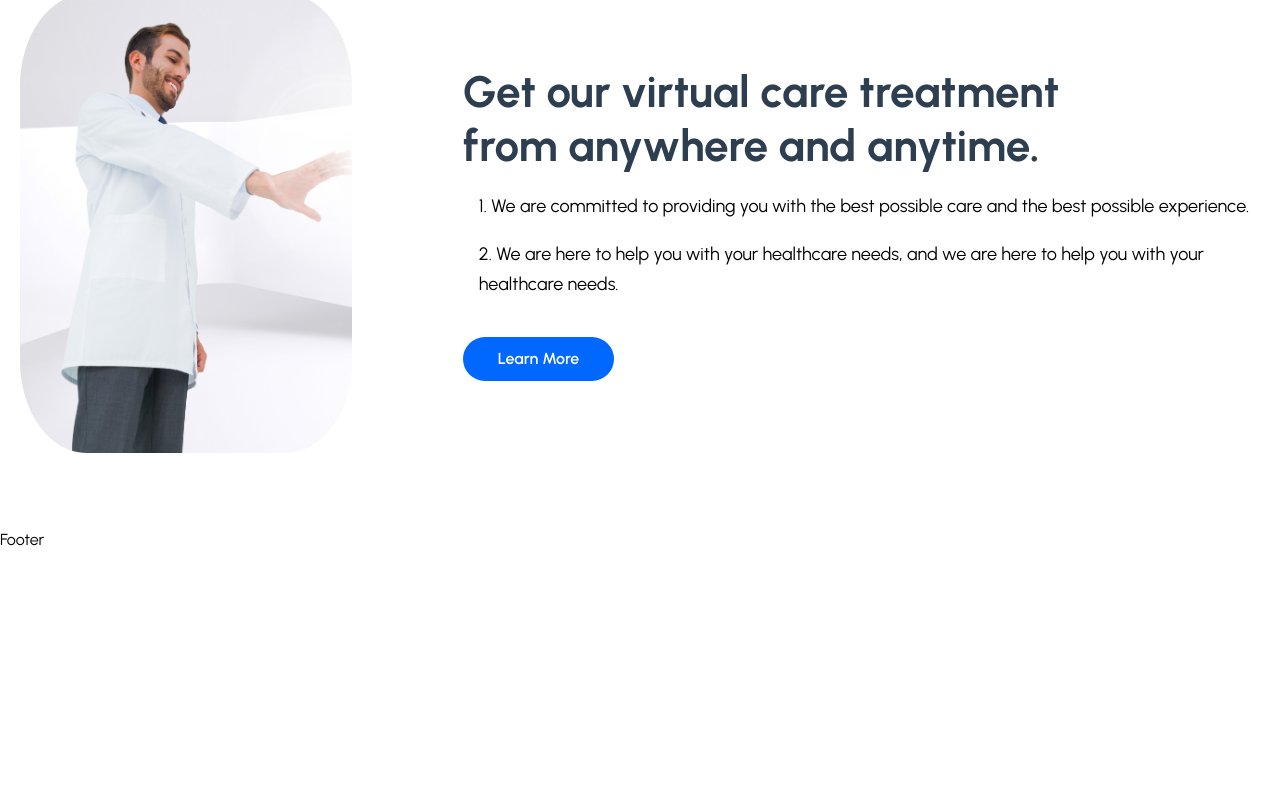
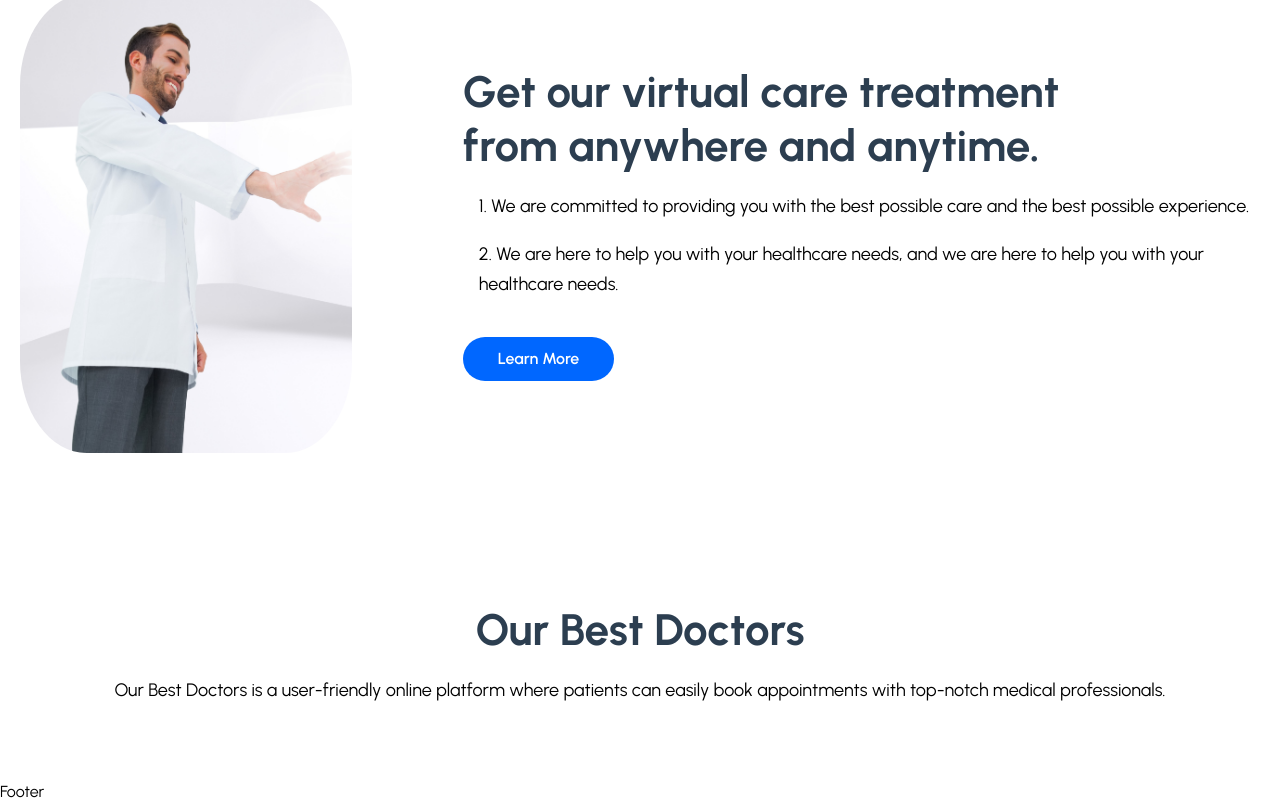
Before and after one commit to RavinduKavinda/doctor-appointment-booking, a React (Vite) app in the folder frontend/: page / in a window 1280 px wide. Shown: the part 3406-4210 px from the top of the page. Before the commit the page ends 3958 px from the top, so only its background shows below. Built offline with nearby package versions, Linux system fonts and the light colour scheme; a web font is replaced by a local one.

Commit message:
best doctors

```diff
--- a/frontend/src/pages/Home.jsx
+++ b/frontend/src/pages/Home.jsx
@@ -190,6 +190,23 @@ const Home = () => {
       </div>
     </div>
   </section>
+
+  {/*best doctors*/}
+  <section>
+  <div className="container">
+      <div className="mx-auto">
+        <h2 className="heading text-center">
+          Our Best Doctors
+        </h2>
+        <p className="text_para text-center">
+        Our Best Doctors is a user-friendly online platform where patients can easily book appointments with top-notch medical professionals.
+        </p>
+      </div>
+
+
+
+    </div>
+  </section>
   </>
 }
 
```
